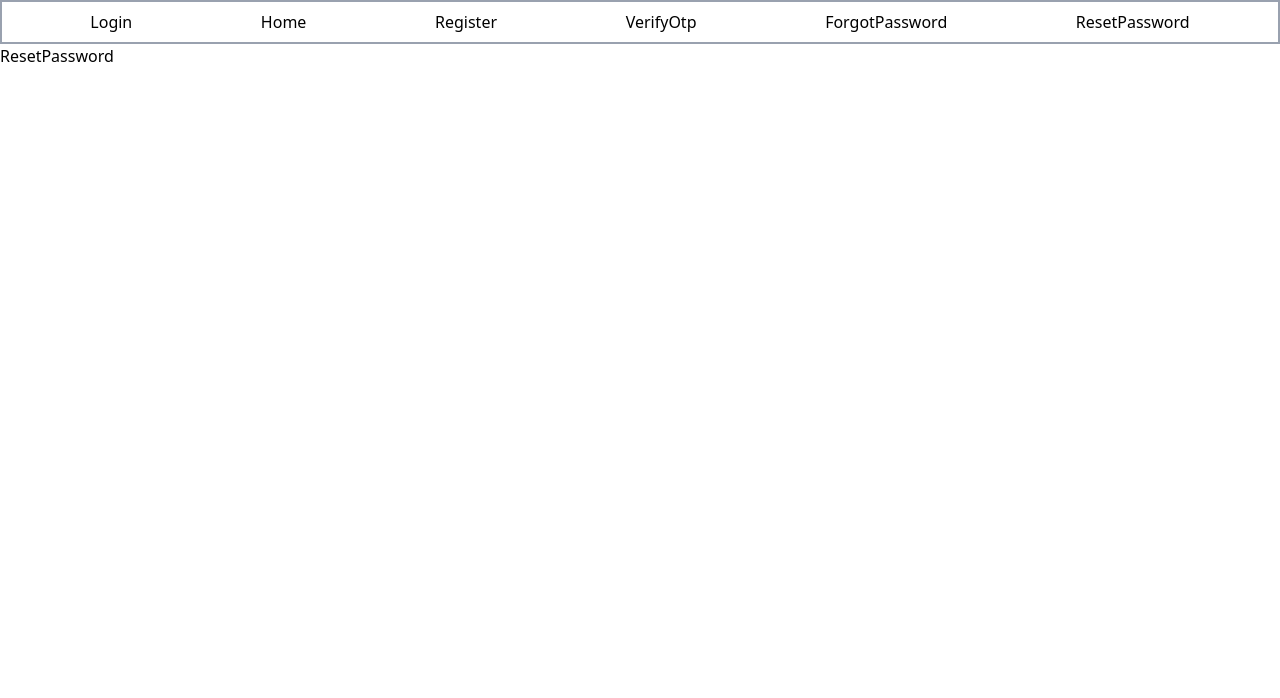
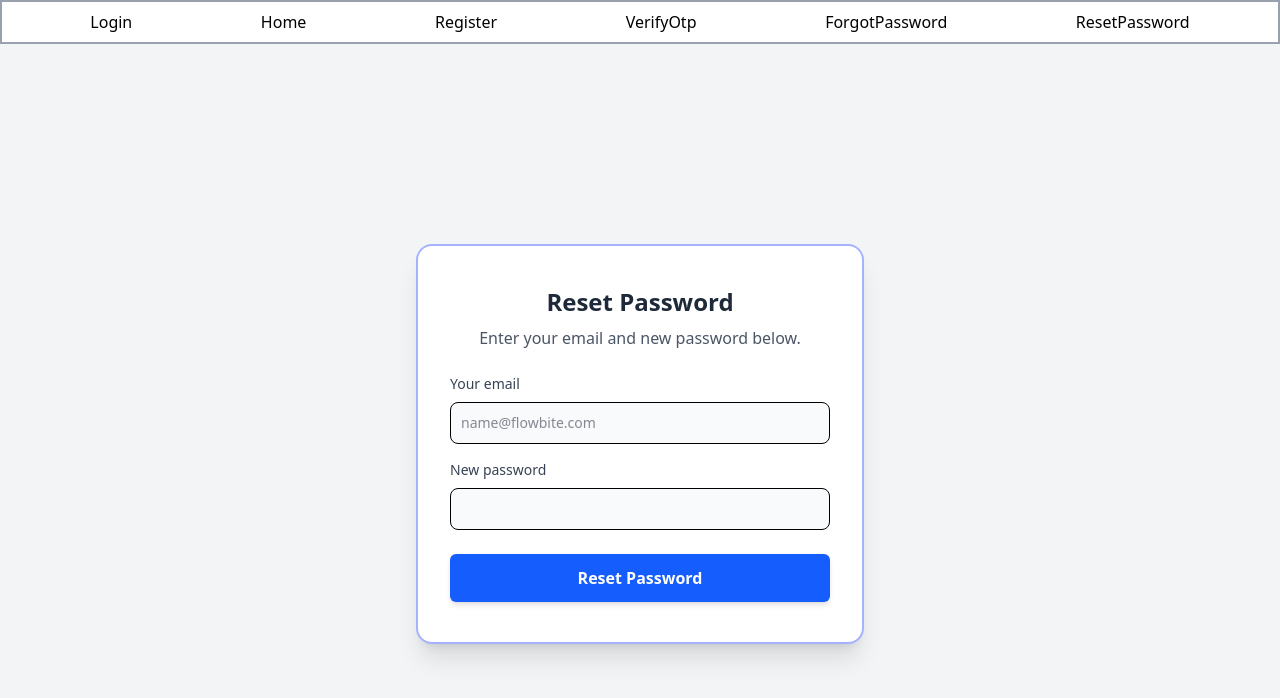
Before and after one commit to AryanChd/Ecom, a React (Vite) app in the folder frontend/: page /reset-password in a window 1280 px wide. Shown: the top 698 px of the page. Built offline with nearby package versions, Linux system fonts and the light colour scheme.

Commit message:
completed reset-password ui

```diff
--- a/frontend/src/pages/ResetPassword.jsx
+++ b/frontend/src/pages/ResetPassword.jsx
@@ -2,6 +2,38 @@ import React from 'react'
 
 export const ResetPassword = () => {
   return (
-    <div>ResetPassword</div>
+    <div className="min-h-screen flex items-center justify-center bg-gray-100">
+      <div className="w-full max-w-md bg-white rounded-2xl shadow-xl px-8 py-10 border-2 border-indigo-300">
+        <h1 className="text-2xl font-bold text-center text-gray-800 mb-2">Reset Password</h1>
+        <p className="text-gray-600 text-center mb-6">Enter your email and new password below.</p>
+        <form className="w-full flex flex-col gap-4">
+          <div className="flex flex-col gap-1">
+            <label htmlFor="email" className="block text-sm font-medium text-gray-700 mb-1">Your email</label>
+            <input
+              type="email"
+              id="email"
+              className="bg-gray-50 border border-gray-300 text-gray-900 text-sm rounded-lg focus:ring-blue-500 focus:border-blue-500 block w-full p-2.5"
+              placeholder="name@flowbite.com"
+              required
+            />
+          </div>
+          <div className="flex flex-col gap-1">
+            <label htmlFor="password" className="block text-sm font-medium text-gray-700 mb-1">New password</label>
+            <input
+              type="password"
+              id="password"
+              className="bg-gray-50 border border-gray-300 text-gray-900 text-sm rounded-lg focus:ring-blue-500 focus:border-blue-500 block w-full p-2.5"
+              required
+            />
+          </div>
+          <button
+            type="submit"
+            className="w-full bg-blue-600 hover:bg-blue-700 text-white font-semibold py-3 px-4 rounded-md shadow-md transition-colors mt-2"
+          >
+            Reset Password
+          </button>
+        </form>
+      </div>
+    </div>
   )
 }
```
